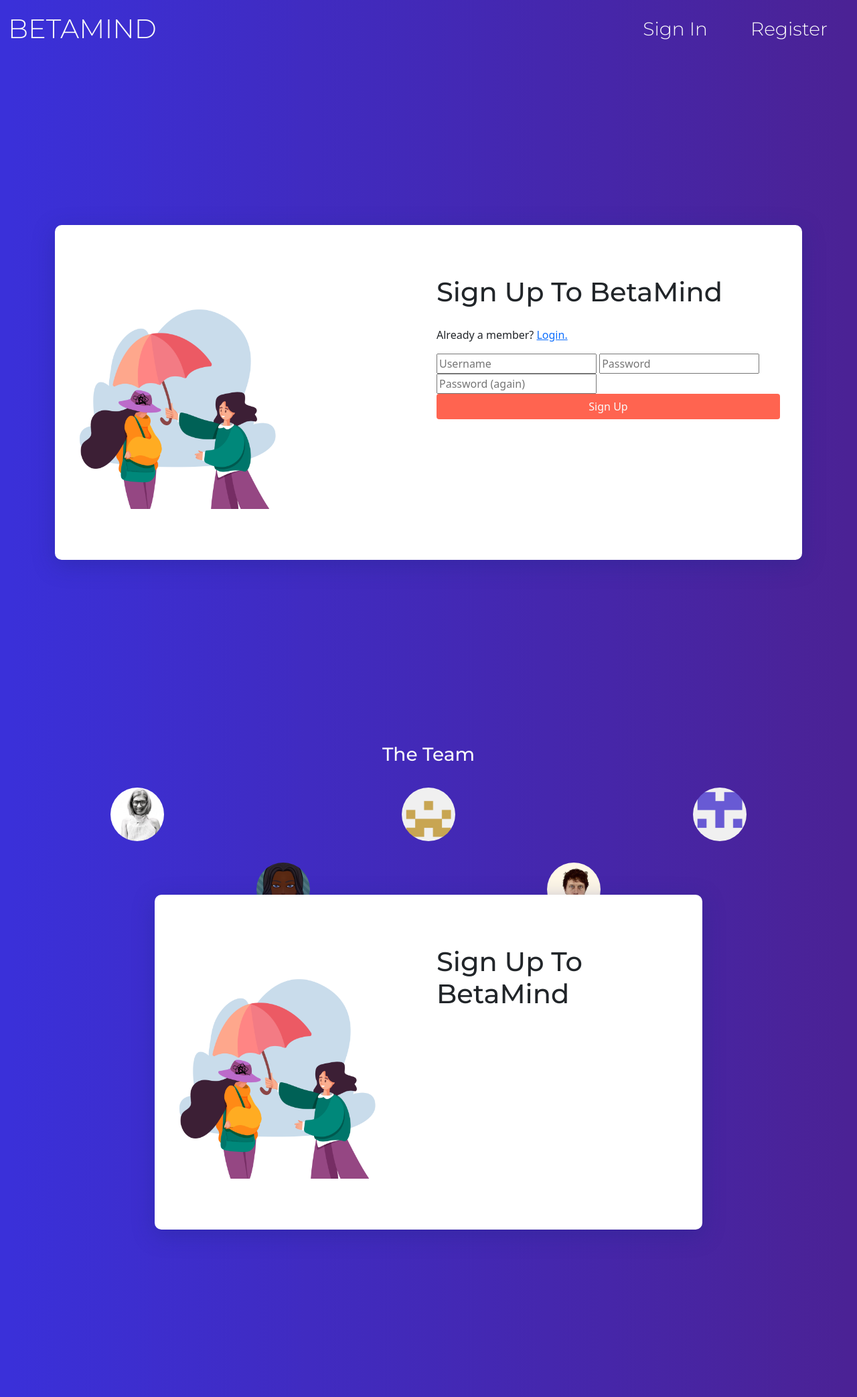
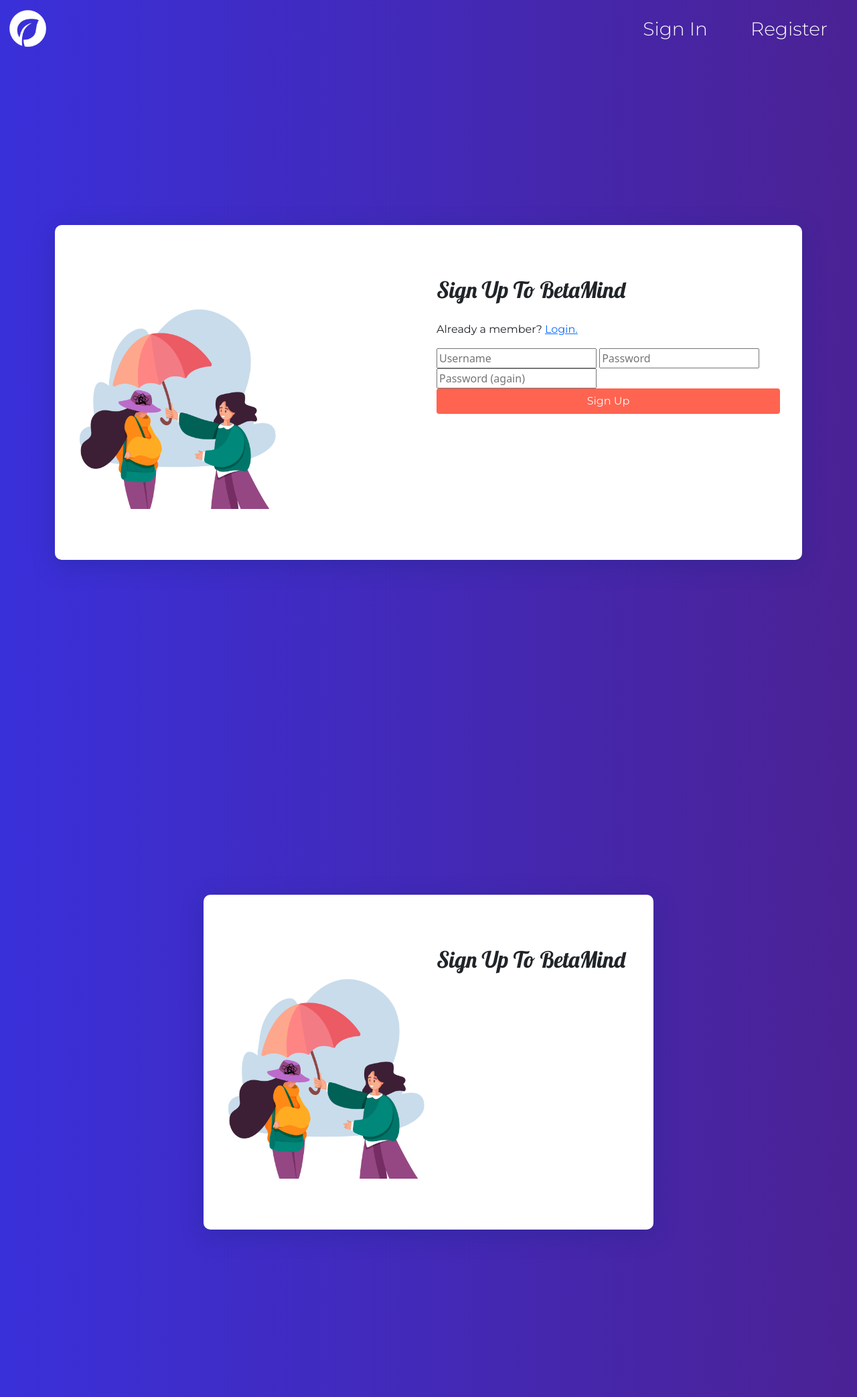
Before and after one commit to alissatroiano/betamind, a Django app: page /account/signup/ in a window 1280 px wide. Shown: the whole page at 67% size. Run offline with Django 3.2, Linux system fonts and the light colour scheme; some libraries are stand-ins or nearby versions.

Commit message:
Added new primary font

```diff
--- a/static/css/base.css
+++ b/static/css/base.css
@@ -1,4 +1,4 @@
-@import url('https://fonts.googleapis.com/css2?family=Montserrat:wght@300;400;500&family=Work+Sans:wght@300;400&display=swap');
+@import url('https://fonts.googleapis.com/css2?family=Lobster&family=Montserrat:wght@300;400;500&family=Work+Sans:wght@300;400&display=swap');
 
 html,
 body {
@@ -16,6 +16,10 @@
 /* Utility Classes */
 
 .primary_font {
+    font-family: "Lobster", sans-serif;
+}
+
+.secondary_font {
     font-family: "Montserrat", sans-serif;
 }
 
@@ -36,7 +40,7 @@
 }
 
 .large_text {
-    font-size: 2rem;
+    font-size: 1.7rem;
 }
 
 .medium_text {
@@ -49,6 +53,11 @@
 
 .small_text {
     font-size: 0.85rem;
+}
+
+.centered {
+    display: flex;
+    justify-content: center;
 }
 
 /* Footer */
@@ -90,7 +99,7 @@
     /* Utility Classes */
 
     .large_text {
-        font-size: 2.5rem;
+        font-size: 2.1rem;
     }
 
     .medium_text {
--- a/templates/base.html
+++ b/templates/base.html
@@ -21,7 +21,9 @@
 <body>
     <nav class="navbar navbar-expand-md">
         <div class="container-fluid navbar_container">
-             <a class="navbar-brand primary_font large_text light_font white_font" href="#">BETAMIND</a>
+             <a class="navbar-brand primary_font large_text light_font white_font" href="#">
+                 <img src="{{MEDIA_URL}}logo.png" width="60">
+             </a>
              <button class="navbar-toggler"
             data-bs-toggle="collapse"
             data-bs-target="#main-nav"
@@ -36,22 +38,12 @@
                 <div class="row">
                     <div class="col-md-12 col-6">
                         <ul class="navbar-nav">
-                            {% if request.user.is_authenticated %}
-                            <li class="nav-item dropdown">
-                                <a class="nav-link dropdown-toggle" id="navbar_dropdown_menu_link" href="#" role="button" data-bs-toggle="dropdown" aria-expanded="false">My Account</a>
-                                <div class="dropdown-menu account-menu animate__animated animate__fadeInLeft p-0" aria-labelledby="navbar_dropdown_menu_link">
-
-                                </div>
-                            </li>
-                            {% endif %}
-                            {% if not request.user.is_authenticated %}
                                 <li class="nav-item">
-                                    <a class="nav-link primary_font light_font medium_text white_font" href="#">Sign In</a>
+                                    <a class="nav-link secondary_font light_font medium_text white_font" href="#">Sign In</a>
                                 </li>
                                 <li class="nav-item">
-                                    <a class="nav-link primary_font light_font medium_text white_font" href="#">Register</a>
+                                    <a class="nav-link secondary_font light_font medium_text white_font" href="#">Register</a>
                                 </li>
-                            {% endif %}
                         </ul>
                     </div>
                 </div>
@@ -65,7 +57,7 @@
         {% endblock %}
     </div>
 
-    <footer>
+    {% comment %} <footer>
         <div class="container-fluid footer">
             <div class="row">
                 <div class="col-12">
@@ -132,7 +124,7 @@
                 </div>
             </div>
         </div>
-    </footer>
+    </footer> {% endcomment %}
 
 
     <!-- JS -->
```
